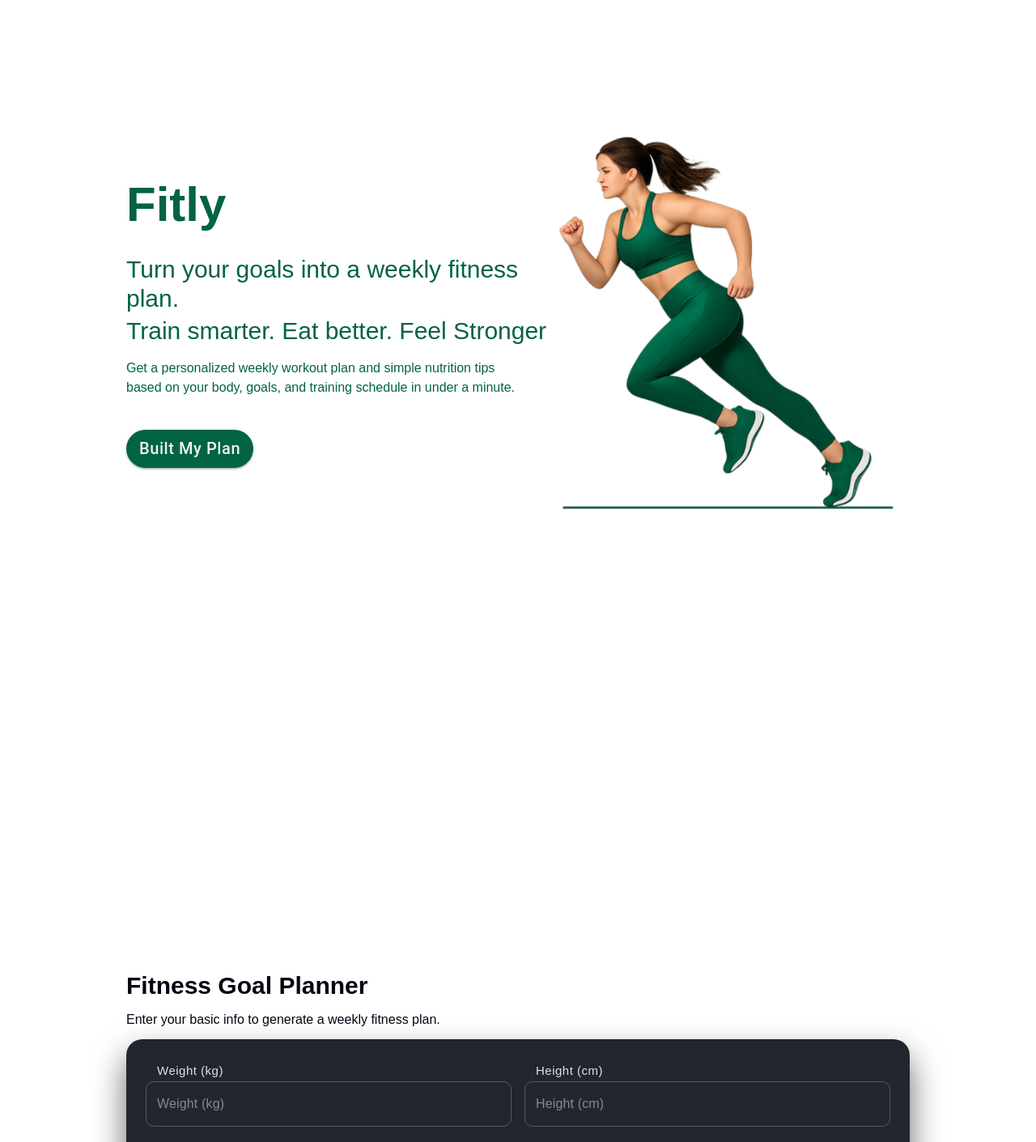
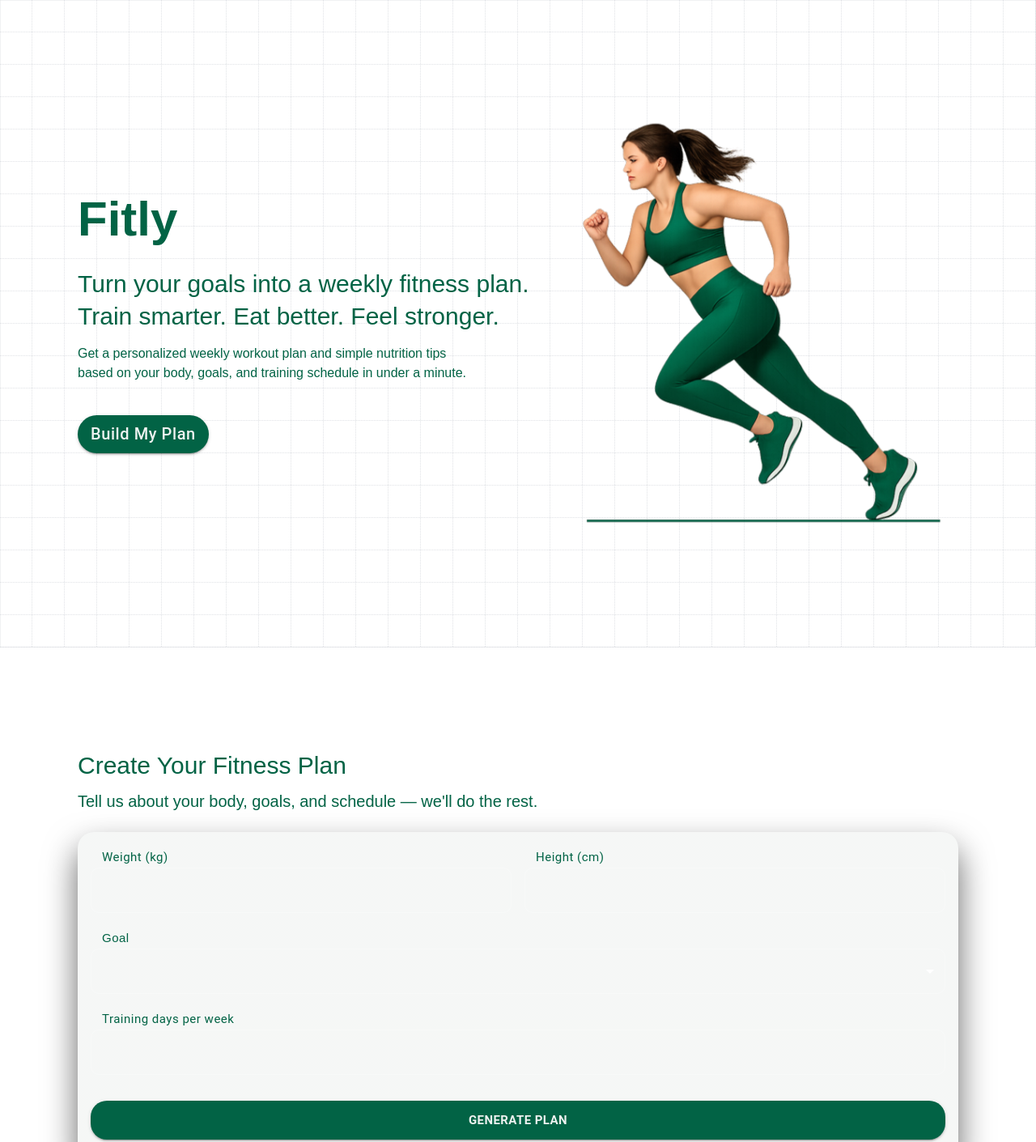
Before and after one commit to hazeldiv/fitness-goal-planner, a Next.js app: page / in a window 1280 px wide. Shown: the top 1411 px of the page at 81% size. Built offline with nearby package versions, Linux system fonts and the light colour scheme; a web font is replaced by a local one.

Commit message:
aku bantu form dikit dan tambahin background super bagus

```diff
--- a/app/components/inputField.tsx
+++ b/app/components/inputField.tsx
@@ -34,9 +34,9 @@ export default function InputField({
     >
       <FormControl fullWidth>
         <FormHelperText
-          sx={{ color: "#e0e0e0", fontSize: 15, display: "flex", gap: 0.3 }}
+          sx={{ color: "#026345", fontSize: 15, display: "flex", gap: 0.3 }}
         >
-          <span style={{ fontFamily: "Kanit, sans-serif" }}>{label}</span>
+          <span>{label}</span>
           {required && <span className="text-[#d93025]">*</span>}
         </FormHelperText>
         <TextField
--- a/app/components/selectField.tsx
+++ b/app/components/selectField.tsx
@@ -35,7 +35,7 @@ export default function SelectField({
     <form noValidate autoComplete="off" className={className}>
       <FormControl fullWidth>
         <FormHelperText
-          sx={{ color: "#e0e0e0", fontSize: 15, display: "flex", gap: 0.3 }}
+          sx={{ color: "#026345", fontSize: 15, display: "flex", gap: 0.3 }}
         >
           <span style={{ fontFamily: "Kanit, sans-serif" }}>{label}</span>
           {required && <span className="text-[#d93025]">*</span>}
--- a/app/page.tsx
+++ b/app/page.tsx
@@ -16,7 +16,7 @@ import SelectField from "./components/selectField";
 import InputField from "./components/inputField";
 import { FormModel } from "./model/formModel";
 import { OutputModel } from "./model/outputModel";
-// import Snowfall from "react-snowfall";
+import { AnimatedGridPattern } from "@/components/ui/animated-grid-pattern";
 
 export default function FitnessPlannerPage() {
   const [form, setForm] = useState<FormModel>({} as FormModel);
@@ -31,13 +31,14 @@ export default function FitnessPlannerPage() {
     setError(false);
     if (
       Number.isNaN(form.weight) ||
-      Number.isNaN(form.weight) ||
+      Number.isNaN(form.height) ||
       Number.isNaN(form.days) ||
       form.goal == ""
     ) {
       setError(true);
       return;
     }
+
     setLoading(true);
     setWeeklyPlan([]);
     setNutritionTips([]);
@@ -56,26 +57,27 @@ export default function FitnessPlannerPage() {
     } finally {
       setTimeout(() => {
         setLoading(false);
-        if (outputRef.current) {
-          outputRef.current.scrollIntoView({ behavior: "smooth" });
-        }
+        outputRef.current?.scrollIntoView({ behavior: "smooth" });
       }, 1500);
     }
   };
 
   return (
     <ThemeProvider theme={theme}>
-      <div className="mx-24 sm:px-15 px-3">
-        <div className="flex h-[100vh] items-center justify-between">
+      <AnimatedGridPattern className="-z-2" />
+      {/* <div className="w-full bg-[#EEF2F0">*/}
+      <div className="w-full">
+        <div className="h-screen w-full">
+          <div className="flex h-screen items-center justify-between px-4 sm:px-12 lg:px-24">
             <div className="text-[#026345]">
               <p className="text-6xl font-semibold">Fitly</p>
               <p className="text-3xl mt-8">
                 Turn your goals into a weekly fitness plan.
               </p>
               <p className="text-3xl mt-1">
-              Train smarter. Eat better. Feel Stronger
+                Train smarter. Eat better. Feel stronger.
               </p>
-            <p className="mt-4 text-md">
+              <p className="mt-4 text-md font-light">
                 Get a personalized weekly workout plan and simple nutrition tips
                 <br />
                 based on your body, goals, and training schedule in under a
@@ -91,119 +93,89 @@ export default function FitnessPlannerPage() {
                   borderRadius: "32px",
                   marginTop: "40px",
                 }}
-              onClick={() => {
-                if (inputRef.current) {
-                  inputRef.current.scrollIntoView({ behavior: "smooth" });
+                onClick={() =>
+                  inputRef.current?.scrollIntoView({ behavior: "smooth" })
                 }
-              }}
               >
-              Built My Plan
+                Build My Plan
               </Button>
             </div>
-          <div>
-            <img src="/hero.png" alt="" className="h-full w-120" />
+            <div className="hidden md:block">
+              <img src="/hero.png" alt="Hero" className="h-full w-[480px]" />
+            </div>
           </div>
         </div>
 
-        {/* <LightRays style={{ zIndex: -2, height: "100vh", position: "fixed" }} /> */}
-        <p className="text-3xl font-bold mb-3 w-full max-sm:text-center mt-100">
-          Fitness Goal Planner
+        <div className="px-4 my-32 sm:px-12 lg:px-24">
+          <p className="text-3xl font-normal mb-3 text-center sm:text-left text-[#026345]">
+            Create Your Fitness Plan
           </p>
-        <p className="mb-3 max-sm:text-center">
-          Enter your basic info to generate a weekly fitness plan.
+          <p className="text-xl mb-6 font-light text-center sm:text-left text-[#026345]">
+            Tell us about your body, goals, and schedule — we'll do the rest.
           </p>
 
-        {/* Input Form */}
           <Card
-          sx={{ mb: 4, borderRadius: 2, padding: { sm: 1 } }}
             ref={inputRef}
+            sx={{
+              mb: 4,
+              borderRadius: 2,
+              backgroundColor: "#F5F7F6",
+            }}
           >
-          <CardContent className="flex flex-col gap-3">
+            <CardContent className="flex flex-col gap-4">
               <div className="grid sm:grid-cols-2 gap-4">
                 <InputField
                   error={
                     error && Number.isNaN(form.weight ?? NaN)
-                    ? "Weight Must be Filled"
+                      ? "Weight must be filled"
                       : null
                   }
                   label="Weight (kg)"
-                placeholder="Weight (kg)"
-                value={
-                  form?.weight || form?.weight == 0
-                    ? form?.weight.toString()
-                    : ""
+                  value={form?.weight?.toString() ?? ""}
+                  type="number"
+                  onChange={(e) =>
+                    setForm({ ...form, weight: parseInt(e.target.value) })
                   }
-                type="number"
-                onChange={(e) => {
-                  const input = parseInt(e.target.value);
-                  if (input > 0 || e.target.value == "") {
-                    setForm({
-                      ...form,
-                      weight: e.target.value.startsWith("-") ? 0 : input,
-                    });
-                  }
-                }}
                 />
                 <InputField
                   error={
                     error && Number.isNaN(form.height ?? NaN)
-                    ? "Height Must be Filled"
+                      ? "Height must be filled"
                       : null
                   }
                   label="Height (cm)"
-                placeholder="Height (cm)"
-                value={
-                  form?.height || form?.height == 0
-                    ? form?.height.toString()
-                    : ""
+                  value={form?.height?.toString() ?? ""}
+                  type="number"
+                  onChange={(e) =>
+                    setForm({ ...form, height: parseInt(e.target.value) })
                   }
-                type="number"
-                onChange={(e) => {
-                  const input = parseInt(e.target.value);
-                  if (input > 0 || e.target.value == "") {
-                    setForm({
-                      ...form,
-                      height: e.target.value.startsWith("-") ? 0 : input,
-                    });
-                  }
-                }}
                 />
               </div>
+
               <SelectField
-              error={
-                error && (form?.goal ?? "") == ""
-                  ? "Height Must be Filled"
-                  : null
-              }
+                error={error && !form.goal ? "Goal must be selected" : null}
                 label="Goal"
                 value={form?.goal ?? ""}
-              placeholder="Goal"
-              onChange={(e) => setForm({ ...form, goal: e.target.value ?? "" })}
+                onChange={(e) => setForm({ ...form, goal: e.target.value })}
                 options={[
                   { value: "Lose Weight", label: "Lose Weight" },
                   { value: "Gain Muscle", label: "Gain Muscle" },
                   { value: "Maintain Fitness", label: "Maintain Fitness" },
                 ]}
               />
+
               <InputField
                 error={
                   error && Number.isNaN(form.days ?? NaN)
-                  ? "Training days per week Must be Filled"
+                    ? "Training days must be filled"
                     : null
                 }
                 label="Training days per week"
-              placeholder="Training days per week"
-              value={form?.days || form?.days == 0 ? form?.days.toString() : ""}
+                value={form?.days?.toString() ?? ""}
                 type="number"
-              onChange={(e) => {
-                const input = parseInt(e.target.value);
-                if ((input <= 7 && input > 0) || e.target.value == "") {
-                  setForm({
-                    ...form,
-                    days: input,
-                  });
+                onChange={(e) =>
+                  setForm({ ...form, days: parseInt(e.target.value) })
                 }
-              }}
               />
 
               <Button
@@ -214,20 +186,11 @@ export default function FitnessPlannerPage() {
                 disabled={loading}
                 sx={{
                   height: 48,
-                backgroundColor: "#F4F5F7",
-                color: "#0E1117",
+                  backgroundColor: "#026345",
+                  color: "#EEF2F0",
                   fontWeight: 600,
-                letterSpacing: 0.6,
                   borderRadius: 2,
-                boxShadow: "0 6px 20px rgba(0,0,0,0.35)",
-                "&:hover": {
-                  backgroundColor: "#868686ff",
-                  boxShadow: "0 8px 24px rgba(0,0,0,0.45)",
-                },
-                "&:active": {
-                  boxShadow: "0 4px 12px rgba(0,0,0,0.3)",
-                },
-                mt: 3,
+                  mt: 2,
                 }}
               >
                 {loading ? (
@@ -239,21 +202,20 @@ export default function FitnessPlannerPage() {
             </CardContent>
           </Card>
 
-        {/* Weekly Plan */}
           {weeklyPlan.length > 0 && (
-          <div className="mb-4" ref={outputRef}>
-            <p className="font-bold mb-2 ml-2">Weekly Plan</p>
+            <div ref={outputRef}>
+              <p className="font-bold mb-3">Weekly Plan</p>
               {weeklyPlan.map((day, idx) => (
-              <Card key={idx} sx={{ mb: 2, borderRadius: 3, padding: 1 }}>
+                <Card key={idx} sx={{ mb: 2, borderRadius: 3 }}>
                   <CardContent>
                     <p className="font-bold">
-                    {day.day} - {day.focus}
+                      {day.day} — {day.focus}
                     </p>
                     <List dense>
                       {day.workout.map((w: any, i: number) => (
                         <ListItem key={i} disablePadding>
                           <ListItemText
-                          primary={`${w.exercise} (${w.sets} sets x ${w.reps})`}
+                            primary={`${w.exercise} (${w.sets} x ${w.reps})`}
                           />
                         </ListItem>
                       ))}
@@ -266,17 +228,18 @@ export default function FitnessPlannerPage() {
 
           {nutritionTips.length > 0 && (
             <div className="mt-10">
-            <p className="font-bold mb-1 ml-2">Nutrition Tips</p>
+              <p className="font-bold mb-2">Nutrition Tips</p>
               <List>
                 {nutritionTips.map((tip, i) => (
                   <ListItem key={i} disablePadding>
-                  <ListItemText primary={tip} className="ml-2" />
+                    <ListItemText primary={tip} />
                   </ListItem>
                 ))}
               </List>
             </div>
           )}
         </div>
+      </div>
     </ThemeProvider>
   );
 }
--- /dev/null
+++ b/components/ui/animated-grid-pattern.tsx
@@ -0,0 +1,155 @@
+"use client";
+
+import {
+  ComponentPropsWithoutRef,
+  useEffect,
+  useId,
+  useRef,
+  useState,
+  useCallback,
+} from "react";
+import { motion } from "motion/react";
+import { cn } from "@/lib/utils";
+
+export interface AnimatedGridPatternProps
+  extends ComponentPropsWithoutRef<"svg"> {
+  width?: number;
+  height?: number;
+  x?: number;
+  y?: number;
+  strokeDasharray?: number;
+  numSquares?: number;
+  maxOpacity?: number;
+  duration?: number;
+}
+
+export function AnimatedGridPattern({
+  width = 40,
+  height = 40,
+  x = -1,
+  y = -1,
+  strokeDasharray = 1,
+  numSquares = 8,
+  className,
+  maxOpacity = 0.1,
+  duration = 2,
+  ...props
+}: AnimatedGridPatternProps) {
+  const id = useId();
+  const containerRef = useRef<SVGSVGElement | null>(null);
+
+  const [dimensions, setDimensions] = useState({
+    width: 0,
+    height: 0,
+  });
+
+  const generateSquares = useCallback(
+    (count: number) => {
+      return Array.from({ length: count }, (_, i) => ({
+        id: i,
+        pos: [
+          Math.floor((Math.random() * dimensions.width) / width),
+          Math.floor((Math.random() * dimensions.height) / height),
+        ] as [number, number],
+      }));
+    },
+    [dimensions.width, dimensions.height, width, height]
+  );
+
+  const [squares, setSquares] = useState(() => generateSquares(numSquares));
+
+  const updateSquarePosition = useCallback(
+    (id: number) => {
+      setSquares((prev) =>
+        prev.map((sq) =>
+          sq.id === id
+            ? {
+                ...sq,
+                pos: [
+                  Math.floor((Math.random() * dimensions.width) / width),
+                  Math.floor((Math.random() * dimensions.height) / height),
+                ],
+              }
+            : sq
+        )
+      );
+    },
+    [dimensions.width, dimensions.height, width, height]
+  );
+
+  // 🔹 update squares ketika ukuran container berubah
+  useEffect(() => {
+    if (!dimensions.width || !dimensions.height) return;
+    setSquares(generateSquares(numSquares));
+  }, [dimensions.width, dimensions.height, numSquares, generateSquares]);
+
+  // 🔹 resize observer (AMAN)
+  useEffect(() => {
+    if (!containerRef.current) return;
+
+    const resizeObserver = new ResizeObserver(([entry]) => {
+      setDimensions({
+        width: entry.contentRect.width,
+        height: entry.contentRect.height,
+      });
+    });
+
+    resizeObserver.observe(containerRef.current);
+
+    return () => resizeObserver.disconnect();
+  }, []);
+
+  return (
+    <svg
+      ref={containerRef}
+      aria-hidden="true"
+      className={cn(
+        "pointer-events-none absolute inset-0 h-full w-full fill-gray-400/30 stroke-gray-400/30",
+        className
+      )}
+      {...props}
+    >
+      <defs>
+        <pattern
+          id={id}
+          width={width}
+          height={height}
+          patternUnits="userSpaceOnUse"
+          x={x}
+          y={y}
+        >
+          <path
+            d={`M.5 ${height}V.5H${width}`}
+            fill="none"
+            strokeDasharray={strokeDasharray}
+          />
+        </pattern>
+      </defs>
+
+      <rect width="100%" height="100%" fill={`url(#${id})`} />
+
+      <svg x={x} y={y} className="overflow-visible">
+        {squares.map(({ pos: [sx, sy], id }, index) => (
+          <motion.rect
+            key={id}
+            initial={{ opacity: 0 }}
+            animate={{ opacity: maxOpacity }}
+            transition={{
+              duration,
+              repeat: 1,
+              delay: index * 0.1,
+              repeatType: "reverse",
+            }}
+            onAnimationComplete={() => updateSquarePosition(id)}
+            width={width - 1}
+            height={height - 1}
+            x={sx * width + 1}
+            y={sy * height + 1}
+            fill="currentColor"
+            strokeWidth="0"
+          />
+        ))}
+      </svg>
+    </svg>
+  );
+}
```
Also changed, not shown: 1 other file (tests, documents, lock files or other folders). Lines whose indentation alone changed are shown as unchanged.
